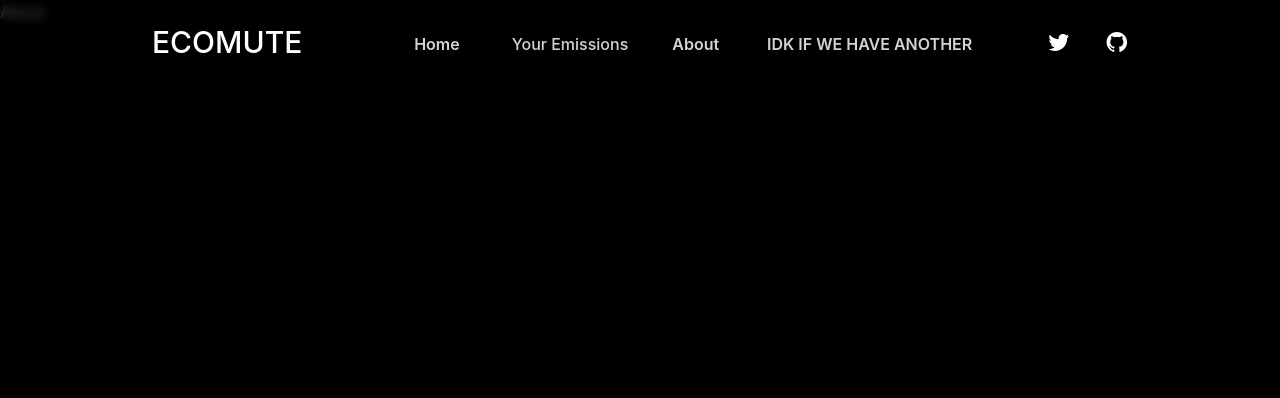
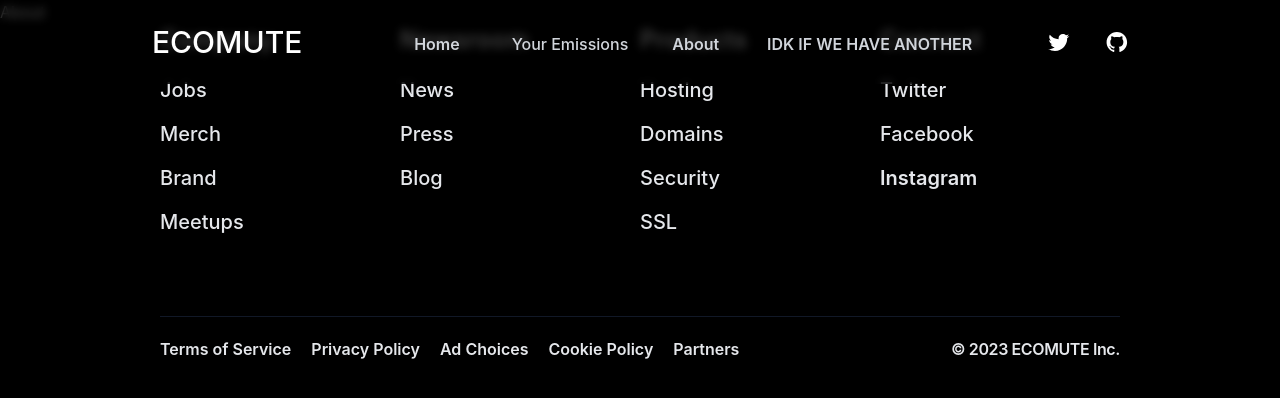
Before and after one commit to YHKimmm/EcoMute, a Next.js app: page /about in a window 1280 px wide. Shown: the top 398 px of the page. Built offline with nearby package versions, Linux system fonts and the light colour scheme.

Commit message:
Layout and stuff

```diff
--- a/components/Main.tsx
+++ b/components/Main.tsx
@@ -1,10 +1,12 @@
 import carbon_emission from "../public/images/carbon-emission.jpeg";
 import Image from "next/image";
+import Layout from "./layout/Layout";
 
 /* eslint-disable jsx-a11y/alt-text */
 /* eslint-disable @next/next/no-img-element */
 export default function Main() {
     return (
+        <Layout>
       <section className="text-gray-600 body-font">
         <div className="max-w-5xl pt-52 pb-24 mx-auto">
           <h1 className="text-80 text-center font-4 lh-6 ld-04 font-bold text-white mb-6">
@@ -142,5 +144,6 @@ export default function Main() {
           </div>
         </section>
       </section>
+      </Layout>
     );
   }
--- /dev/null
+++ b/components/layout/Layout.tsx
@@ -0,0 +1,18 @@
+import React from 'react';
+import Header from '../Header';
+import Footer from '../Footer';
+
+type Props = {
+    children: React.ReactNode;
+};
+const Layout = ({ children }: Props) => {
+    return (
+        <div className="layout">
+            <Header />
+            <main>{children}</main>
+            <Footer />
+        </div>
+    );
+};
+
+export default Layout;
--- a/pages/about.tsx
+++ b/pages/about.tsx
@@ -1,10 +1,13 @@
 // About page
 import React from "react";
 import Header from "@/components/Header";
+import Layout from "@/components/layout/Layout";
 const About = () => {
 
   return(
-    <><Header /><h1 className="text-white">About</h1></>
+     <Layout>
+      <h1 className="text-white">About</h1>
+      </Layout>
   )
 };
 
--- a/pages/climate.tsx
+++ b/pages/climate.tsx
@@ -2,7 +2,7 @@
 import React from "react";
 import { useLoadScript } from "@react-google-maps/api";
 import Map from "@/components/Map";
-import Header from "@/components/Header";
+import Layout from "@/components/layout/Layout";
 
 type googleMapsApiKey = string;
 
@@ -17,7 +17,7 @@ const Climate = () => {
   if (!isLoaded) {
     return <div>Loading...</div>;
   }
-  return <Map />;
+  return <Layout><Map /></Layout>;
 };
 
 export default Climate;
```
